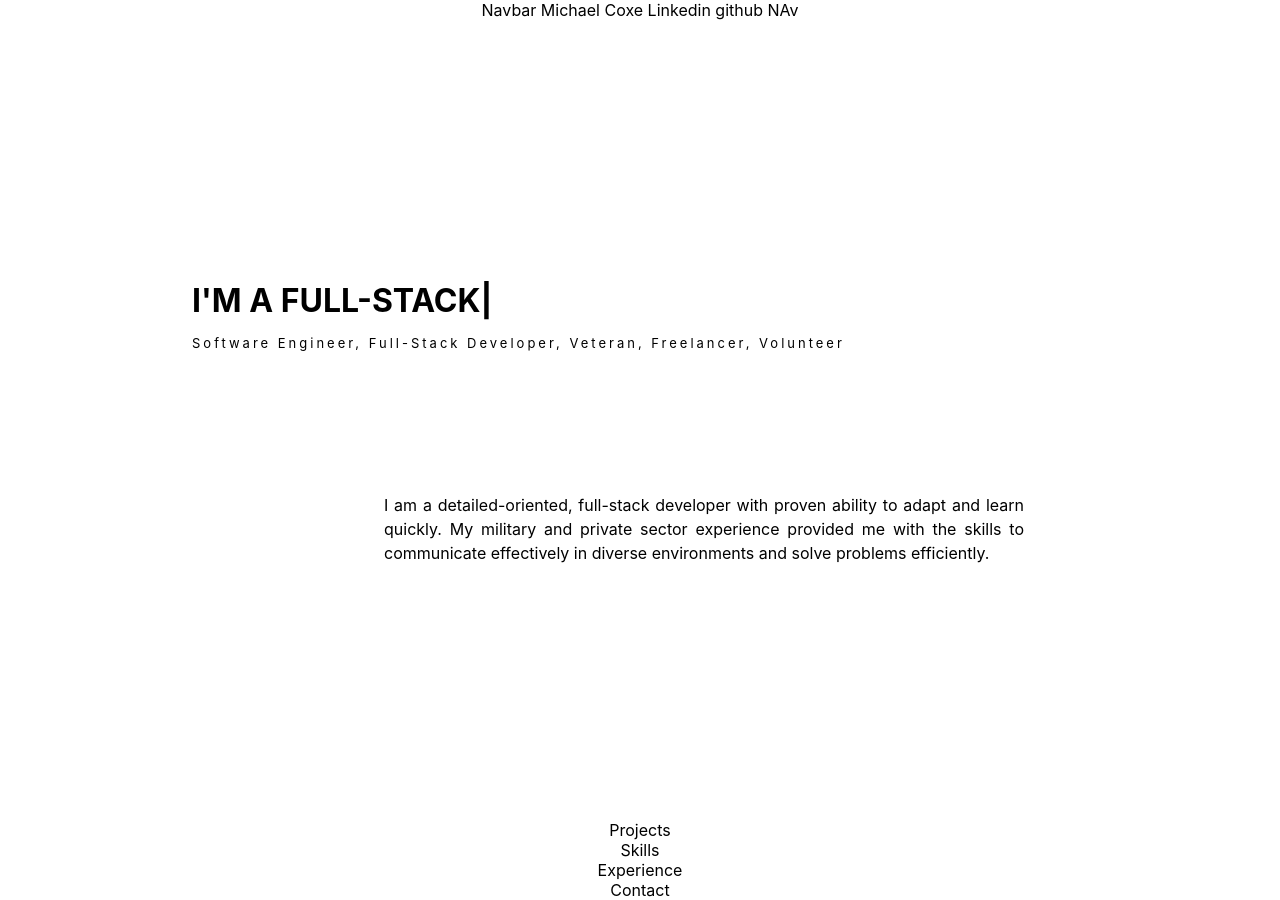
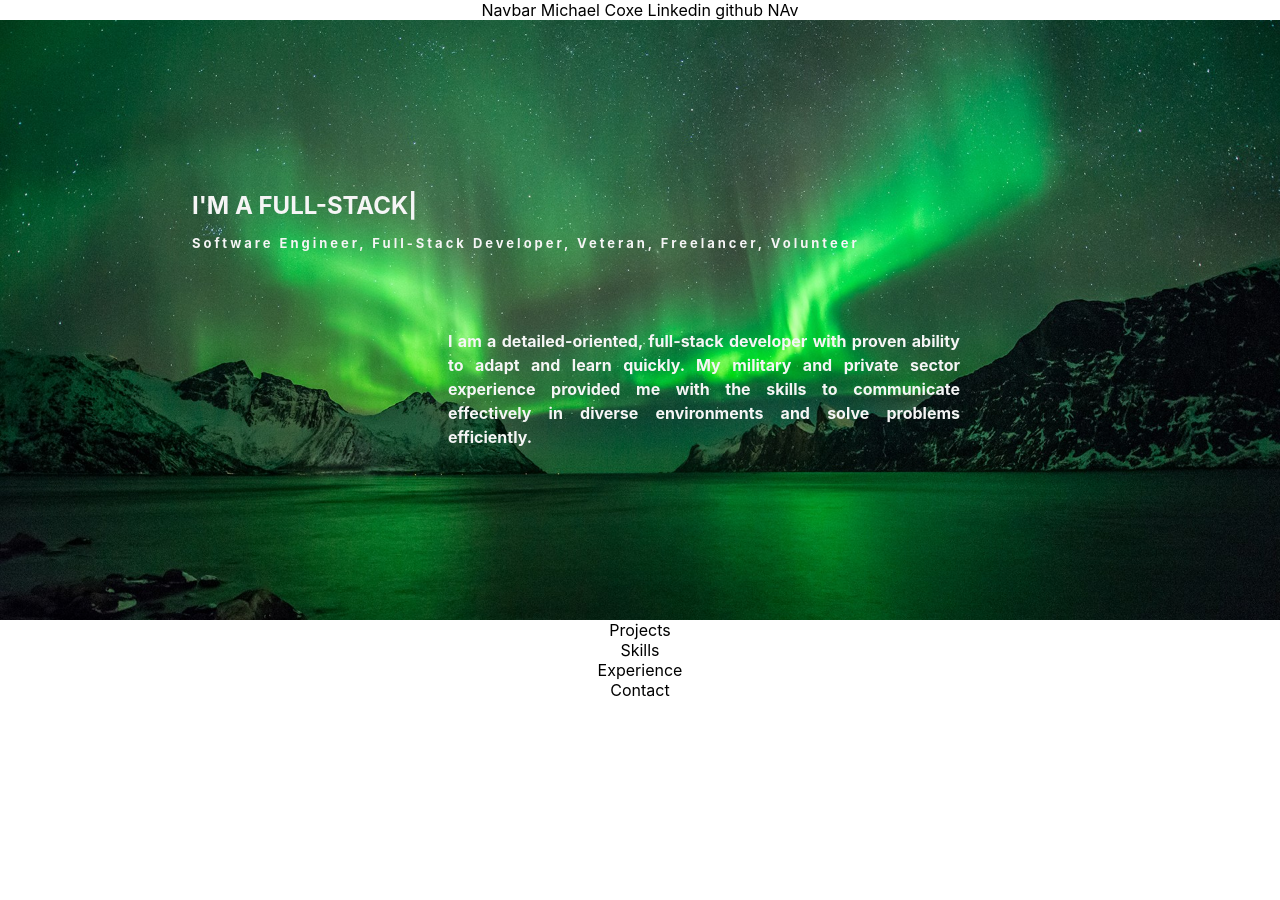
Before and after one commit to mdcoxe/mdcoxe.github.io, a React (Create React App) app: page / in a window 1280 px wide. After the commit the page ends 800 px from the top, so only its background shows below. Built offline with nearby package versions, Linux system fonts and the light colour scheme.

Commit message:
got home page complete for now, looks pretty good

```diff
--- a/public/index.html
+++ b/public/index.html
@@ -10,6 +10,7 @@
       content="Web site created using create-react-app"
     />
     <link rel="apple-touch-icon" href="%PUBLIC_URL%/logo192.png" />
+
     <!--
       manifest.json provides metadata used when your web app is installed on a
       user's mobile device or desktop. See https://developers.google.com/web/fundamentals/web-app-manifest/
--- a/src/Components/Home/styles.css
+++ b/src/Components/Home/styles.css
@@ -1,12 +1,16 @@
 .home-container {
-    height: 100vh;
+    background: url('../../resources/aurora1.jpg') repeat scroll center center/cover;
+    height: 75vh;
     width: 100%;
     display: flex;
     justify-content: center;
     flex-direction: column;
+    color:  whitesmoke;
+
+
 }
 .typed h1{
-
+    font-size: x-large;
     text-transform: uppercase;
     font-weight: bold;
     text-align: left;
@@ -17,16 +21,18 @@
     margin-top: 5px;
     font-size: small;
     letter-spacing: 3px;
-    font-weight: 400;
+    font-weight: bolder;
     text-align: left;
     margin-left: 15%;
+    margin-right: 15%;
     line-height: 17px;
 }
 .home-brand {
+    font-weight: bold;
     text-align: justify; text-justify: inter-word;
     line-height: 24px;
-    width: 50%;
+    width: 40%;
     align-self: center;
     margin-left: 10%;
-    margin-top: 10%;
+    margin-top: 5%;
 }
```
Also changed, not shown: src/Components/Home/index.js (+12 -8 lines), src/resources/aurora1.jpg (added), 1 other file (tests, documents, lock files or other folders).
